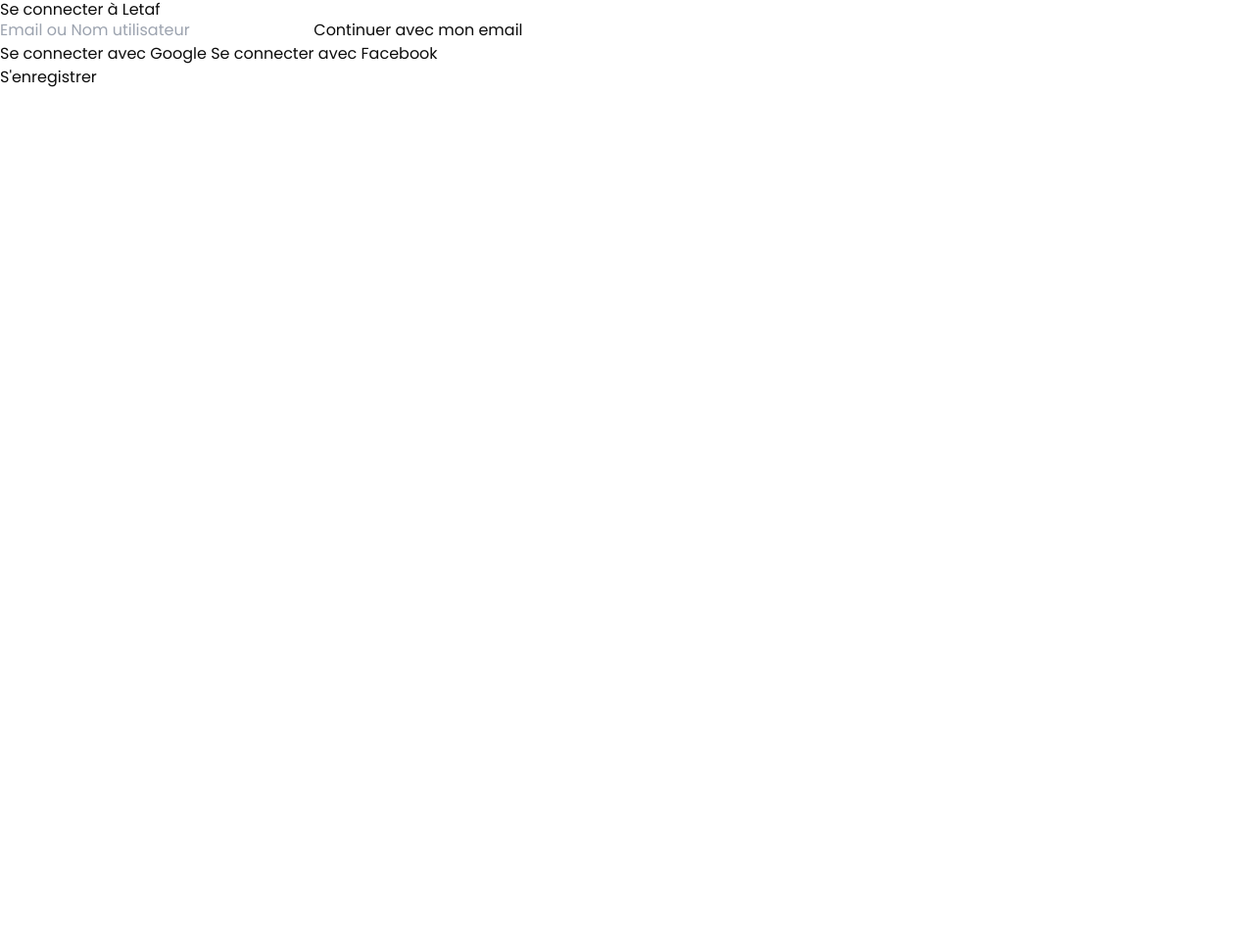
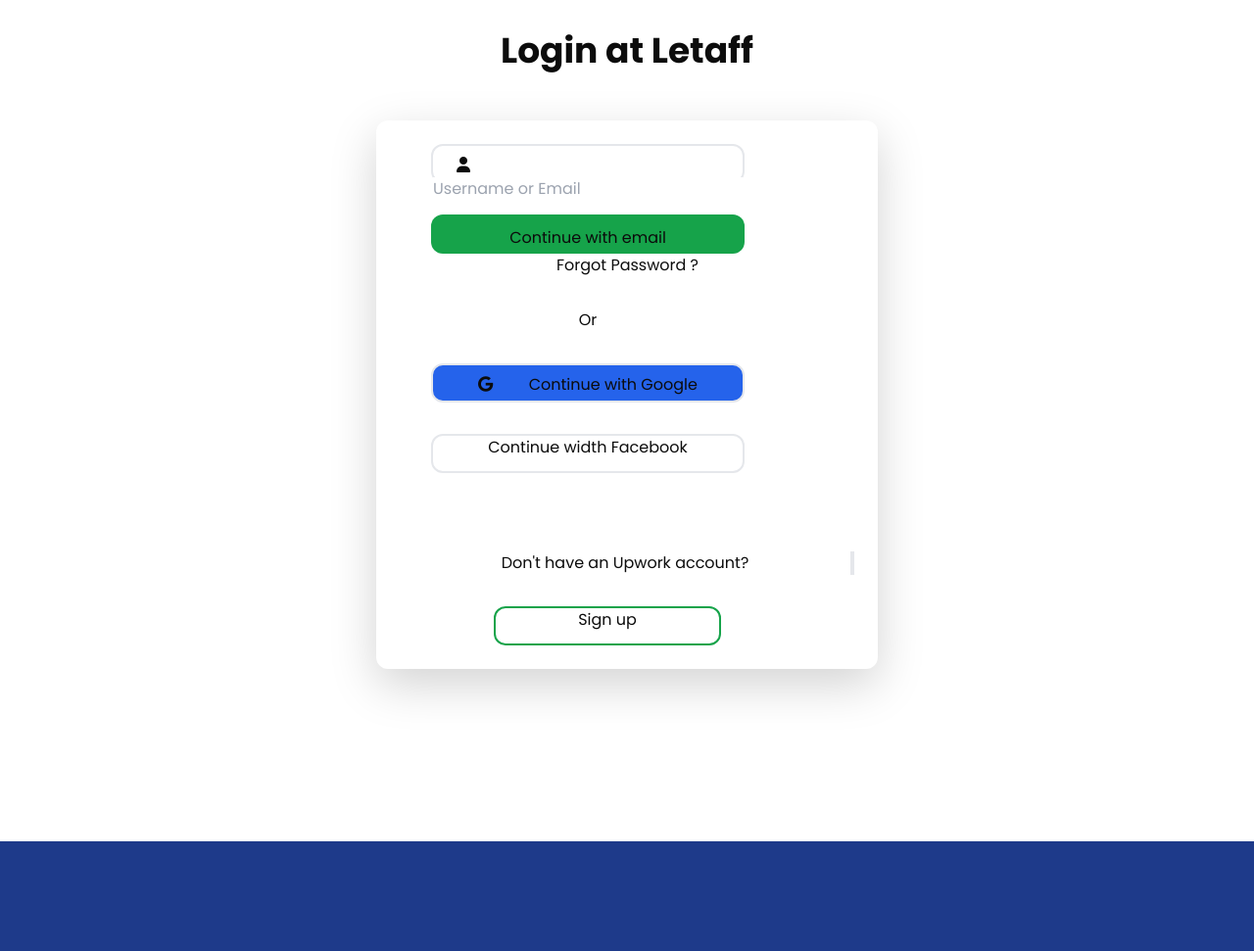
Before and after one commit to ossioa/letaff, a plain HTML site: page login.html in a window 1280 px wide. Shown: the whole page at 98% size. Before the commit the page ends 800 px from the top, so only its background shows below. Drawn offline with nearby package versions, Linux system fonts and the light colour scheme; files that its build step writes are made by us from their sources.

Commit message:
modifier la branche login

```diff
--- a/login.html
+++ b/login.html
@@ -9,7 +9,8 @@
 
     <!-- tailwindcss -->
     <link href="/dist/output.css" rel="stylesheet">
-    <script src="tailwindcss.js"></script>
+    <script src="./js/tailwindcss.js"></script>
+    <link rel="stylesheet" href="https://cdnjs.cloudflare.com/ajax/libs/font-awesome/6.4.2/css/all.min.css" integrity="sha512-z3gLpd7yknf1YoNbCzqRKc4qyor8gaKU1qmn+CShxbuBusANI9QpRohGBreCFkKxLhei6S9CQXFEbbKuqLg0DA==" crossorigin="anonymous" referrerpolicy="no-referrer" />
 
     <!-- fonts style -->
     <link href="https://fonts.googleapis.com/css?family=Poppins:400,600,700&display=swap" rel="stylesheet">
@@ -24,28 +25,43 @@
     <!-- responsive style -->
     <link href="css/responsive.css" rel="stylesheet" />
 
-    <title>Letaf</title>
+    <title>Letaff</title>
 </head>
 <body>
-    <div class="">
-        <h1>Se connecter à Letaf</h1>
+    <h1 class="text-4xl  pt-8 text-center font-bold ">Login at Letaff</h1>
+    <div class="flex flex-col gap-10 my-[4%] mx-[30%] shadow-lg px-4 py-6 rounded-xl">
 
-        <!-- div champs -->
-        <div class="">
-            <!-- les champs username et bouton -->
-            <input type="text" placeholder="Email ou Nom utilisateur">
-            <button>Continuer avec mon email</button>
-        </div>
+       <form id="login form" >
+          <div class="">
+            <div class=" border-2 w-80 h-10  pt-2 rounded-xl ml-8 ">
+               <i class="fas fa-user px-4 "></i>
+               <input type="" placeholder="Username or Email">
+            </div>
+            <button class=" w-80 bg-green-600 mt-8 rounded-xl h-10 pt-2 ml-8"> Continue with email</button>
+            <a href="#"><p class=" pl-40 ml-auto ">Forgot Password ?</p></a>
+          </div>
+          <div class="m-8 border-hidden">
+            <p class="w-80 text-center">Or</p>
+          </div>
+          <div class="w-80 h-10 pt-2  rounded-xl border-2 bg-blue-600  text-center ml-8  ">
+            <i class="fab fa-google pr-8 "></i>
+            <button class=" ">Continue with Google </button>
+           </div>
+          <div class="w-80 h-10  rounded-xl border-2 flex flex-col gap-10 m-8 text-center ">
+             <button class="">Continue width Facebook</button>
 
-        <!-- div pour les comptes tièrces -->
-        <div class="">
-            <!-- les champs username et bouton -->
-            <button>Se connecter avec Google</button>
-            <button>Se connecter avec Facebook</button>
-        </div>
-
-        <!-- S'enregistrer -->
-        <button>S'enregistrer</button>
+          </div>
+          <div class="flex flex-col gap-10 mt-20 border-r-4">
+            <p class="text-center">Don't have an Upwork account?</p>
+           </div>
+           <div class="flex flex-col gap-20 ml-24 border-2 border-green-600 w-50 h-10 rounded-xl mt-8">
+           <button class="  text-green-1000">Sign up</button>
+          </div>
+     </form>
+  </div>
+    </div>
+    <div class="mt-44">
+      <div class="w-screen h-28 bg-blue-900 "></div>
     </div>
 </body>
 </html>
```
Also changed, not shown: index.html (+1 -1 lines), images/manu.png (added), js/tailwindcss.js (renamed from tailwindcss.js).
